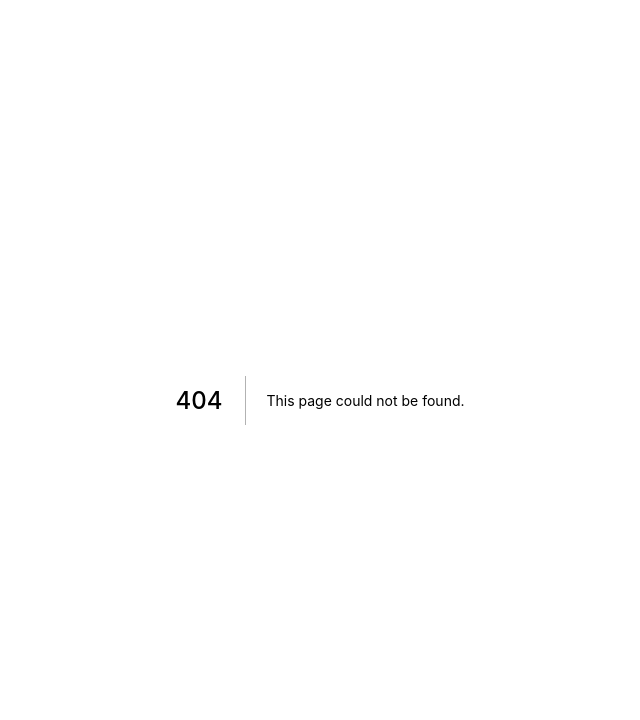
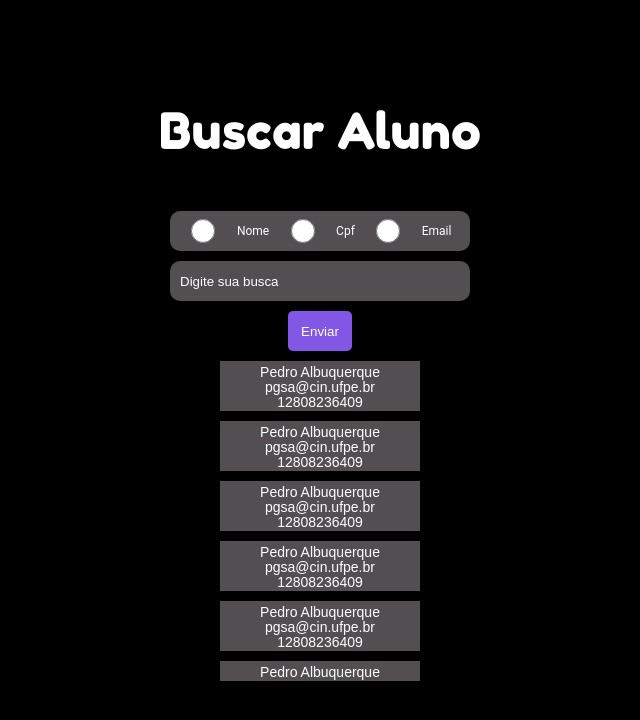
Before and after one commit to Pgsalbuquerque/DreamFit, a Next.js app: page /busca in a window 1280 px wide. Before the commit this address had no page. Shown: the top 720 px of the page, without its empty margins (320-960 px from the left). Built offline with nearby package versions, Linux system fonts and the light colour scheme; a web font is replaced by a local one.

Commit message:
tela de busca

```diff
--- /dev/null
+++ b/src/pages/busca/CardAluno.js
@@ -0,0 +1,13 @@
+import React from 'react';
+
+import { Card, InfoText } from './styles';
+
+function busca() {
+  return <Card>
+      <InfoText>Pedro Albuquerque</InfoText>
+      <InfoText>pgsa@cin.ufpe.br</InfoText>
+      <InfoText>12808236409</InfoText>
+  </Card>;
+}
+
+export default busca;
--- /dev/null
+++ b/src/pages/busca/index.js
@@ -0,0 +1,35 @@
+import React from 'react';
+
+import { Main, Titulo, Form, InputRadio,TextoRadio, Input, Button,Grid  } from './styles';
+
+import CardAluno from './CardAluno'
+
+function busca() {
+  return <Main>
+      <Titulo>Buscar Aluno</Titulo>
+      <Form>
+            <InputRadio type="radio" id="nome" name="role" value="nome"></InputRadio>
+            <TextoRadio for="nome">Nome</TextoRadio>
+            <InputRadio type="radio" id="cpf" name="role" value="cpf"></InputRadio>
+            <TextoRadio for="cpf">Cpf</TextoRadio>
+            <InputRadio type="radio" id="email" name="role" value="email"></InputRadio>
+            <TextoRadio for="email">Email</TextoRadio>
+      </Form>
+      <Input placeholder="Digite sua busca"></Input>
+      <Button>Enviar</Button>
+      <Grid>
+        <CardAluno></CardAluno>
+        <CardAluno></CardAluno>
+        <CardAluno></CardAluno>
+        <CardAluno></CardAluno>
+        <CardAluno></CardAluno>
+        <CardAluno></CardAluno>
+        <CardAluno></CardAluno>
+        <CardAluno></CardAluno>
+        <CardAluno></CardAluno>
+        <CardAluno></CardAluno>
+      </Grid>
+  </Main>
+}
+
+export default busca;
--- /dev/null
+++ b/src/pages/busca/styles.js
@@ -0,0 +1,99 @@
+import styled from 'styled-components'
+
+export const Main = styled.div`
+    height: 100vh;
+    width: 100vw;
+    display: flex;
+    flex-direction: column;
+    align-items: center;
+    justify-content: start;
+
+`;
+
+export const Titulo = styled.p`
+    font-size: 50px;
+    color: #fff;
+    font-family: "Fredoka One",Arial, Helvetica, sans-serif;
+    margin-top: 100px;
+`;
+
+export const Form = styled.form`
+    margin-top: 50px;
+    height: 40px;
+    width: 300px;
+    display: flex;
+    align-items: center;
+    justify-content: space-evenly;
+    background: #524E52;
+    border-radius: 10px;
+`;
+
+export const InputRadio = styled.input`
+    width: 30px;
+    height: 60%;
+    background-color: #000;
+    outline: none;
+`;
+
+export const TextoRadio = styled.p`
+    font-size: 12px;
+    color: #fff;
+`;
+
+export const Input = styled.input`
+    margin-top: 10px;
+    height: 40px;
+    width: 300px;
+    background: #524E52;
+    border-radius: 10px;
+    color: #fff;
+    border: none;
+    text-indent: 10px;
+    outline: none;
+    ::placeholder {
+        color: #fff;
+    }
+`;
+
+export const Button = styled.button`
+    height: 40px;
+    width: 5%;
+    background: #8257E6;
+    border: none;
+    outline: none;
+    cursor: pointer;
+    color: #fff;
+    margin-top: 10px;
+    border-radius: 5px;
+`;
+
+export const Grid = styled.div`
+    display: grid;
+    height: 40vh;
+    width: auto;
+    grid-template-columns: 1fr;
+    grid-template-rows: 1fr;
+    grid-row-gap: 10px;
+    margin-top: 10px;
+    overflow-x: hidden;
+`;
+
+export const Card = styled.button`
+    height: 50px;
+    width: 200px;
+    background: #524E52;
+    display: flex;
+    flex-direction: column;
+    align-items: center;
+    justify-content: center;
+    border: none;
+    cursor: pointer;
+    outline: none;
+`;
+
+export const InfoText = styled.p`
+    font-size: 14px;
+    color: #fff;
+    width: 90%;
+    height: 30%;
+`;
--- a/src/pages/cadastro/styles.js
+++ b/src/pages/cadastro/styles.js
@@ -235,4 +235,6 @@ export const Enviar = styled.button`
     border:none;
     font-size: 20px;
     font-family: "Fredoka One",Arial, Helvetica, sans-serif;
+    margin-top: 10px;
+    border-radius: 5px;
 `;
```
